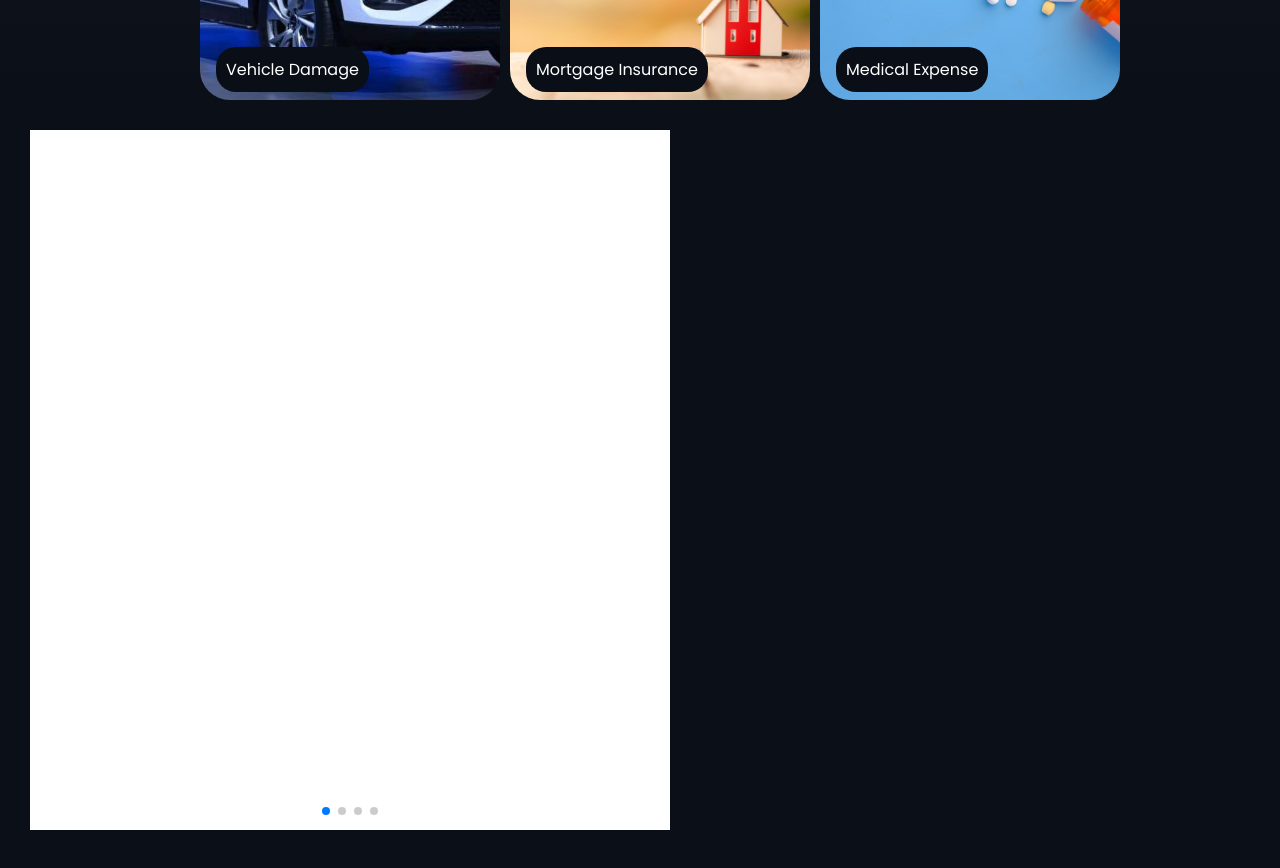
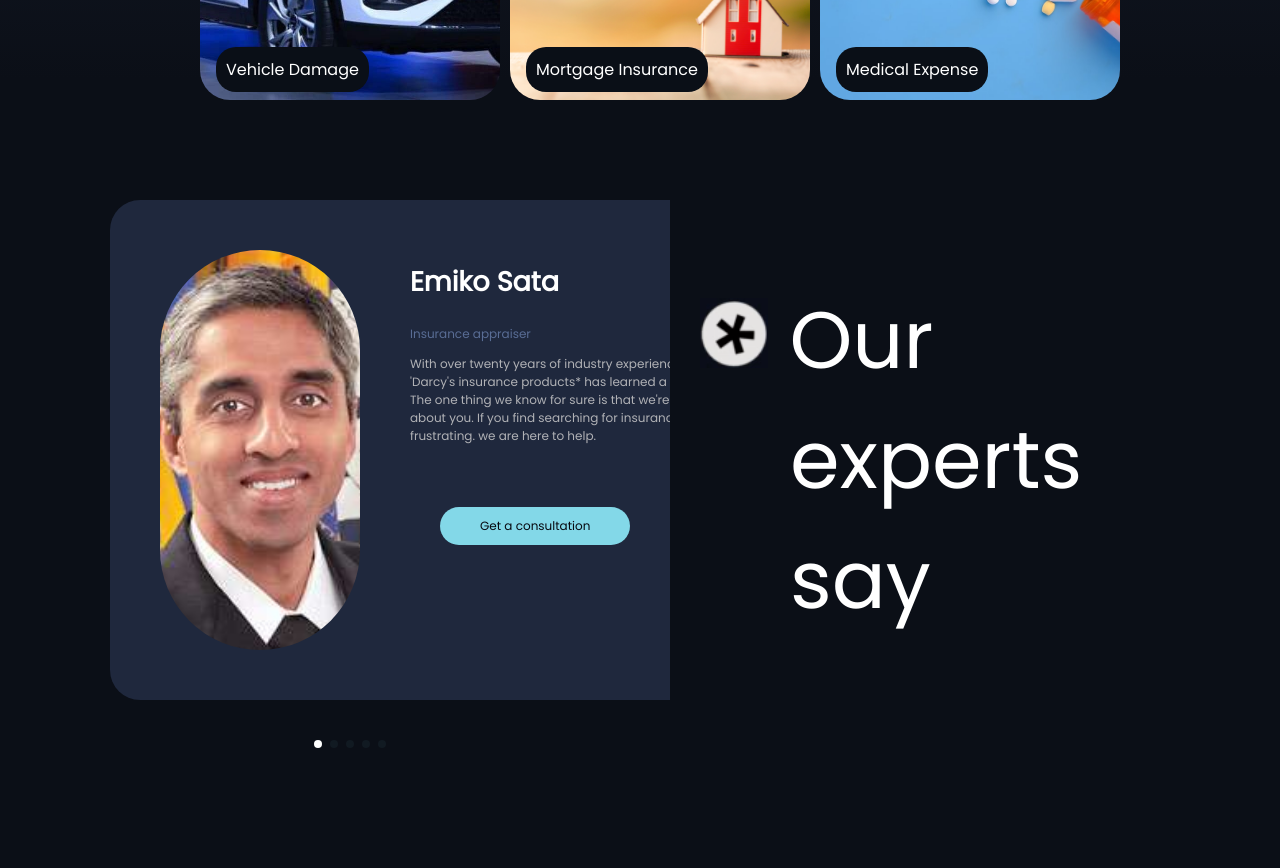
Before and after one commit to abbasali123/dribble_project, a React (Create React App) app: page / in a window 1280 px wide. Shown: the part 1520-2388 px from the top of the page. Built offline with nearby package versions, Linux system fonts and the light colour scheme.

Commit message:
Expert Section

```diff
--- a/src/App.css
+++ b/src/App.css
@@ -176,12 +176,7 @@ body {
 .swiper-slide {
   text-align: center;
   font-size: 18px;
-  background: #fff;
 
-  /* Center slide text vertically */
-  display: flex;
-  justify-content: center;
-  align-items: center;
 }
 
 .swiper-slide img {
@@ -190,3 +185,15 @@ body {
   height: 100%;
   object-fit: cover;
 }
+
+.swiper-pagination-bullet {
+  background-color: #2D4450 !important;
+}
+
+.swiper-pagination-bullet-active {
+  background-color: #FFFFFF !important;
+}
+
+.swiper-pagination-fraction, .swiper-pagination-custom, .swiper-horizontal > .swiper-pagination-bullets, .swiper-pagination-bullets.swiper-pagination-horizontal{
+  top: 600px !important
+}
--- a/src/components/ExpertSection.js/index.js
+++ b/src/components/ExpertSection.js/index.js
@@ -3,6 +3,64 @@ import { Swiper, SwiperSlide } from "swiper/react";
 import "swiper/css";
 import "swiper/css/pagination";
 import { Pagination } from "swiper/modules";
+
+const slides = [
+  {
+    image: "people.png",
+    title: "Emiko Sata",
+    subTitle: "Insurance appraiser",
+    description: `With over twenty years of industry
+    experience, 'Darcy's insurance products*
+    has learned a lot. The one thing we know
+    for sure is that we're all about you. If you
+    find searching for insurance frustrating.
+    we are here to help.`,
+  },
+  {
+    image: "people.png",
+    title: "Emiko Sata",
+    subTitle: "Insurance appraiser",
+    description: `With over twenty years of industry
+    experience, 'Darcy's insurance products*
+    has learned a lot. The one thing we know
+    for sure is that we're all about you. If you
+    find searching for insurance frustrating.
+    we are here to help.`,
+  },
+  {
+    image: "people.png",
+    title: "Emiko Sata",
+    subTitle: "Insurance appraiser",
+    description: `With over twenty years of industry
+    experience, 'Darcy's insurance products*
+    has learned a lot. The one thing we know
+    for sure is that we're all about you. If you
+    find searching for insurance frustrating.
+    we are here to help.`,
+  },
+  {
+    image: "people.png",
+    title: "Emiko Sata",
+    subTitle: "Insurance appraiser",
+    description: `With over twenty years of industry
+    experience, 'Darcy's insurance products*
+    has learned a lot. The one thing we know
+    for sure is that we're all about you. If you
+    find searching for insurance frustrating.
+    we are here to help.`,
+  },
+  {
+    image: "people.png",
+    title: "Emiko Sata",
+    subTitle: "Insurance appraiser",
+    description: `With over twenty years of industry
+    experience, 'Darcy's insurance products*
+    has learned a lot. The one thing we know
+    for sure is that we're all about you. If you
+    find searching for insurance frustrating.
+    we are here to help.`,
+  },
+];
 
 function ExpertSection() {
   return (
@@ -13,23 +71,96 @@ function ExpertSection() {
         background: "#0B0F17",
         height: "100vh",
         color: "white",
-        flexDirection:"row"
+        flexDirection: "row",
       }}
     >
-      <div style={{ width:"50%", background:"red", margin:"50px 30px" }}>
+      <div style={{ width: "50%", margin: "50px 30px" }}>
         <Swiper
-          spaceBetween={100}
+          spaceBetween={30}
           pagination={{
             clickable: true,
           }}
           modules={[Pagination]}
-        //   className="mySwiper"
+          className="mySwiper"
         >
-          <SwiperSlide>Slide 1</SwiperSlide>
-          <SwiperSlide>Slide 2</SwiperSlide>
-          <SwiperSlide>Slide 3</SwiperSlide>
-          <SwiperSlide>Slide 4</SwiperSlide>
+          {slides.map((slide) => {
+            const { description, image, subTitle, title } = slide || {};
+            return (
+              <SwiperSlide>
+                <div
+                  style={{
+                    background: "#1f283d",
+                    width: "700px",
+                    height: "500px",
+                    margin: "70px 10px 10px 80px",
+                    borderRadius: "30px",
+                    display: "flex",
+                    alignItems: "flex-start",
+                  }}
+                >
+                  <div>
+                    <img
+                      src={image}
+                      alt={title}
+                      style={{
+                        width: "200px",
+                        height: "400px",
+                        objectFit: "cover",
+                        margin: "50px",
+                        borderRadius: "100px",
+                      }}
+                    />
+                  </div>
+
+                  <div
+                    style={{
+                      marginTop: 40,
+                      display: "flex",
+                      alignItems: "flex-start",
+                      flexDirection: "column",
+                    }}
+                  >
+                    <h2>{title}</h2>
+                    <p
+                      style={{ margin: 0, fontSize: "12px", color: "#596D95" }}
+                    >
+                      {subTitle}
+                    </p>
+                    <p
+                      style={{
+                        fontSize: "12px",
+                        textAlign: "left",
+                        marginRight: 100,
+                        color: "#B1B2B6",
+                      }}
+                    >
+                      {description}
+                    </p>
+
+                    <div
+                      style={{
+                        color: "#070910",
+                        background: "#83D8E8",
+                        padding: "10px 40px",
+                        margin: "50px 0 0px 30px",
+                        fontSize: "12px",
+                        borderRadius:"30px"
+                      }}
+                    >
+                      Get a consultation
+                    </div>
+                  </div>
+                </div>
+              </SwiperSlide>
+            );
+          })}
         </Swiper>
+      </div>
+
+      <div style={{ marginTop: 200, fontSize:"80px", padding:0, fontWeight:"lighter" }}>
+        <img src={"circle.png"} alt="circle"/> <span>Our</span>
+        <p style={{ margin: "0 0 0 90px" }}>experts</p>
+        <p style={{ margin: "0 0 0 90px" }}>say</p>
       </div>
     </div>
   );
```
Also changed, not shown: public/people.png (added).
